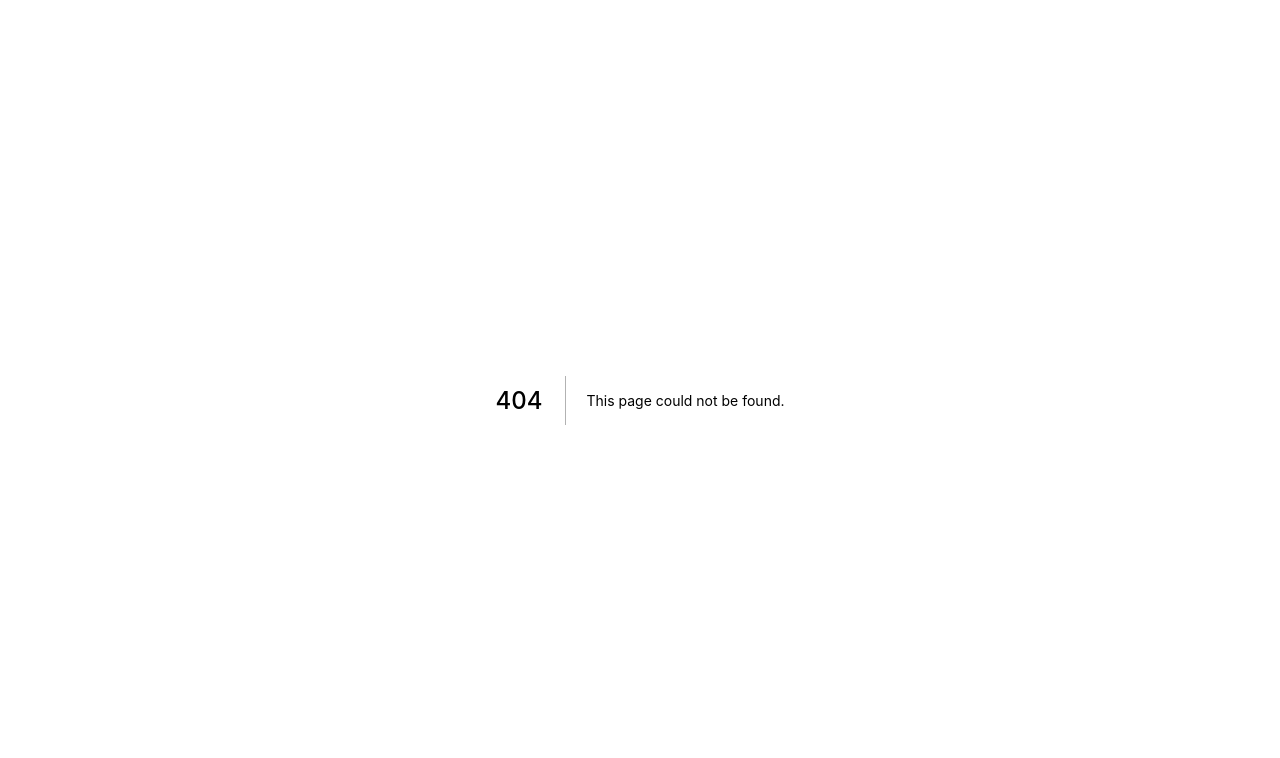
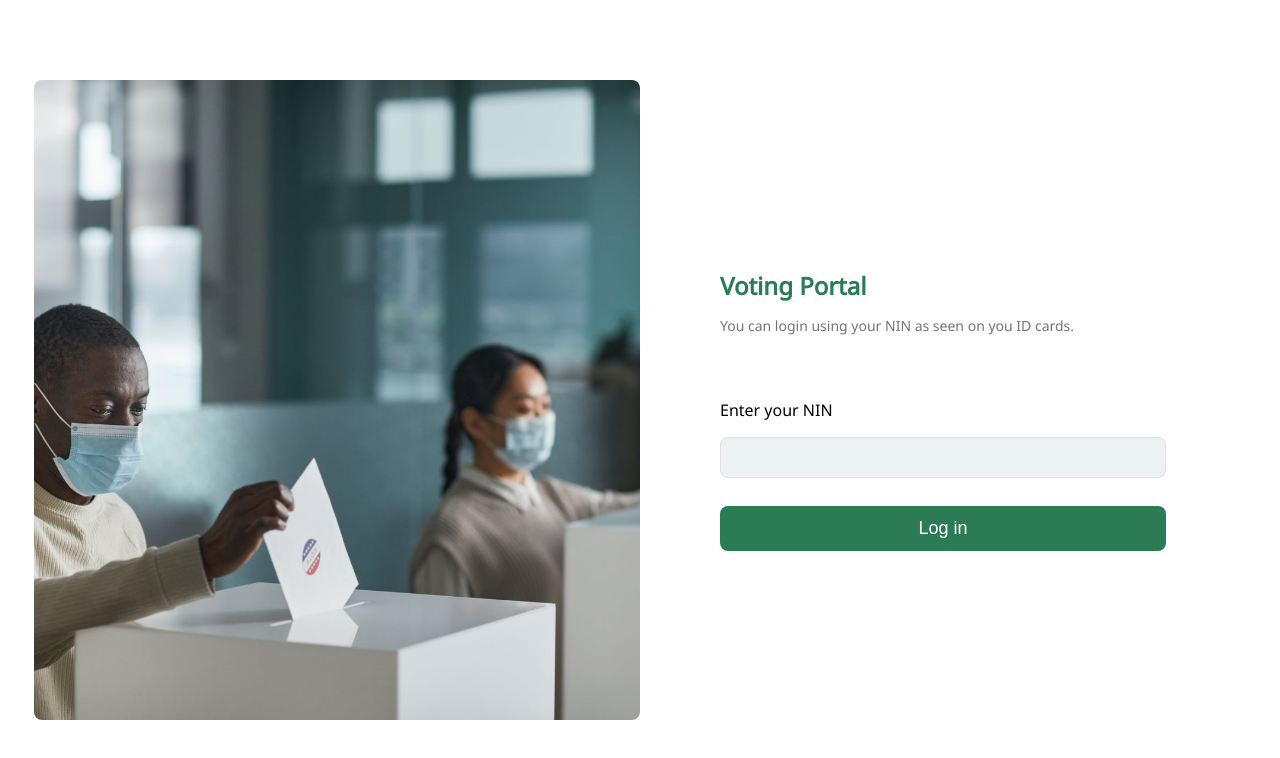
Before and after one commit to unicdeve/e-voting-app, a Next.js app: page /login in a window 1280 px wide. Before the commit this address had no page. Shown: the top 758 px of the page. Built offline with nearby package versions, Linux system fonts and the light colour scheme.

Commit message:
feat: login page

```diff
--- /dev/null
+++ b/components/login-form/LoginForm.styled.ts
@@ -0,0 +1,25 @@
+import styled from 'styled-components';
+
+export const StyledLoginForm = styled.form`
+	display: flex;
+	flex-direction: column;
+	justify-content: center;
+	height: 100%;
+
+	h2 {
+		margin-bottom: 0rem;
+		color: #2b7c54;
+		font-size: 24px;
+	}
+
+	p {
+		color: #73737b;
+		font-size: 14px;
+		margin-bottom: 4rem;
+	}
+
+	button {
+		margin-top: 1.8rem;
+		cursor: pointer;
+	}
+`;
--- /dev/null
+++ b/components/login-form/LoginForm.tsx
@@ -0,0 +1,23 @@
+import { FC } from 'react';
+import Button, { ButtonType } from '../button/Button';
+import FormInput from '../form-input/FormInput';
+import { StyledLoginForm } from './LoginForm.styled';
+
+const LoginForm: FC<{}> = () => {
+	const handleSubmit = (e: any) => {
+		e.preventDefault();
+	};
+	return (
+		<StyledLoginForm onSubmit={handleSubmit}>
+			<h2 className='h2'>Voting Portal</h2>
+
+			<p>You can login using your NIN as seen on you ID cards.</p>
+
+			<FormInput name='nin' label='Enter your NIN' />
+
+			<Button btnText='Log in' type={ButtonType.SUBMIT} block />
+		</StyledLoginForm>
+	);
+};
+
+export default LoginForm;
--- /dev/null
+++ b/components/login/Login.styled.ts
@@ -0,0 +1,49 @@
+import styled from 'styled-components';
+
+export const StyledLogin = styled.div`
+	height: 100vh;
+	width: 100%;
+	display: flex;
+	justify-content: center;
+	align-items: center;
+
+	.mf-login-row {
+		display: flex;
+		height: 80%;
+		width: 100%;
+		background: #ffffff;
+		margin: auto;
+
+		.col-1 {
+			position: relative;
+			width: 50%;
+			height: 100%;
+
+			.bg-image {
+				border-radius: 8px;
+			}
+		}
+
+		.col-2 {
+			width: 50%;
+			padding: 0 80px;
+		}
+	}
+
+	@media (max-width: 400px) {
+		.mf-login-row {
+			display: block;
+			box-shadow: none;
+			background: #fafcfe;
+
+			.col-1 {
+				display: none;
+			}
+
+			.col-2 {
+				width: 100%;
+				padding: 0 15px;
+			}
+		}
+	}
+`;
--- /dev/null
+++ b/components/login/Login.tsx
@@ -0,0 +1,30 @@
+import Image from 'next/image';
+import { FC } from 'react';
+import onboardingImage1 from '../../public/images/onboarding-1.png';
+import LoginForm from '../login-form/LoginForm';
+import { StyledLogin } from './Login.styled';
+
+const LoginPage: FC<{}> = () => {
+	return (
+		<StyledLogin>
+			<div className='mf-login-row'>
+				<div className='col-1'>
+					<Image
+						className='bg-image'
+						alt=''
+						src={onboardingImage1}
+						layout='fill'
+						objectFit='cover'
+						placeholder='blur'
+					/>
+				</div>
+
+				<div className='col-2'>
+					<LoginForm />
+				</div>
+			</div>
+		</StyledLogin>
+	);
+};
+
+export default LoginPage;
--- a/pages/_app.tsx
+++ b/pages/_app.tsx
@@ -1,8 +1,30 @@
 import type { AppProps } from 'next/app';
+import Head from 'next/head';
 import '../styles/css/globals.css';
 
 function MyApp({ Component, pageProps }: AppProps) {
-	return <Component {...pageProps} />;
+	return (
+		<>
+			<Head>
+				<meta charSet='utf-8' />
+				<meta httpEquiv='X-UA-Compatible' content='IE=edge' />
+				<meta
+					name='viewport'
+					content='width=device-width,initial-scale=1,minimum-scale=1,maximum-scale=1,user-scalable=no'
+				/>
+				<meta name='description' content='E-voting' />
+				<meta name='keywords' content='Keywords' />
+				<title>E-voting app</title>
+
+				<meta name='theme-color' content='#2B7C54' />
+			</Head>
+			<div className='my-app-container'>
+				<main>
+					<Component {...pageProps} />
+				</main>
+			</div>
+		</>
+	);
 }
 
 export default MyApp;
--- a/pages/_document.tsx
+++ b/pages/_document.tsx
@@ -43,7 +43,7 @@ class MyCustomDocument extends Document {
 				<Head>
 					{this.props.styles}
 					<link
-						href='https://fonts.googleapis.com/css2?family=Inter&display=optional'
+						href='https://fonts.googleapis.com/css2?family=Noto+Sans&display=optional'
 						rel='stylesheet'
 					/>
 				</Head>
--- /dev/null
+++ b/pages/login.tsx
@@ -0,0 +1,8 @@
+import type { NextPage } from 'next';
+import LoginPage from '../components/login/Login';
+
+const Login: NextPage = () => {
+	return <LoginPage />;
+};
+
+export default Login;
--- a/styles/css/globals.css
+++ b/styles/css/globals.css
@@ -6,7 +6,7 @@ html,
 body {
 	padding: 0;
 	margin: 0;
-	font-family: 'Inter', sans-serif;
+	font-family: 'Noto Sans', sans-serif;
 }
 
 a {
@@ -17,3 +17,8 @@ a {
 * {
 	box-sizing: border-box;
 }
+
+.my-app-container {
+	max-width: 1212px;
+	margin: 0 auto;
+}
```
Also changed, not shown: public/images/onboarding-1.png (added).
